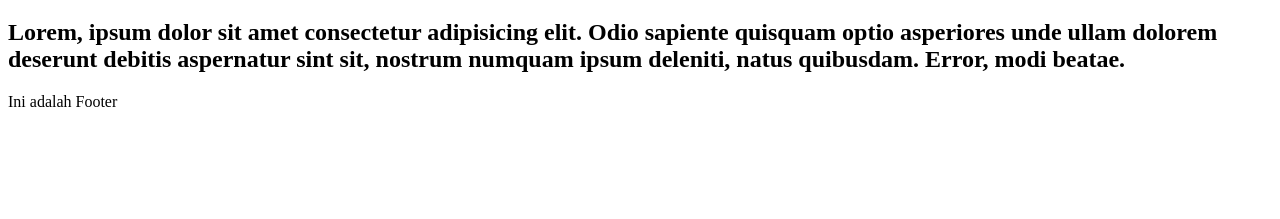
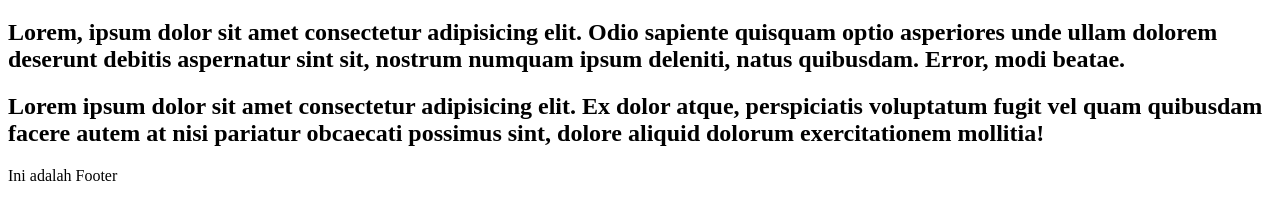
Before and after one commit to supriandika69/ComanyProfile, a plain HTML site: page index.html in a window 1280 px wide. Shown: the part 87-306 px from the top of the page. Drawn offline with Linux system fonts and the light colour scheme.

Commit message:
menambagkan loremr

```diff
--- a/index.html
+++ b/index.html
@@ -14,6 +14,12 @@
       sint sit, nostrum numquam ipsum deleniti, natus quibusdam. Error, modi
       beatae.
     </h2>
+    <h2>
+      Lorem ipsum dolor sit amet consectetur adipisicing elit. Ex dolor atque,
+      perspiciatis voluptatum fugit vel quam quibusdam facere autem at nisi
+      pariatur obcaecati possimus sint, dolore aliquid dolorum exercitationem
+      mollitia!
+    </h2>
     <footer>Ini adalah Footer</footer>
   </body>
 </html>
```
